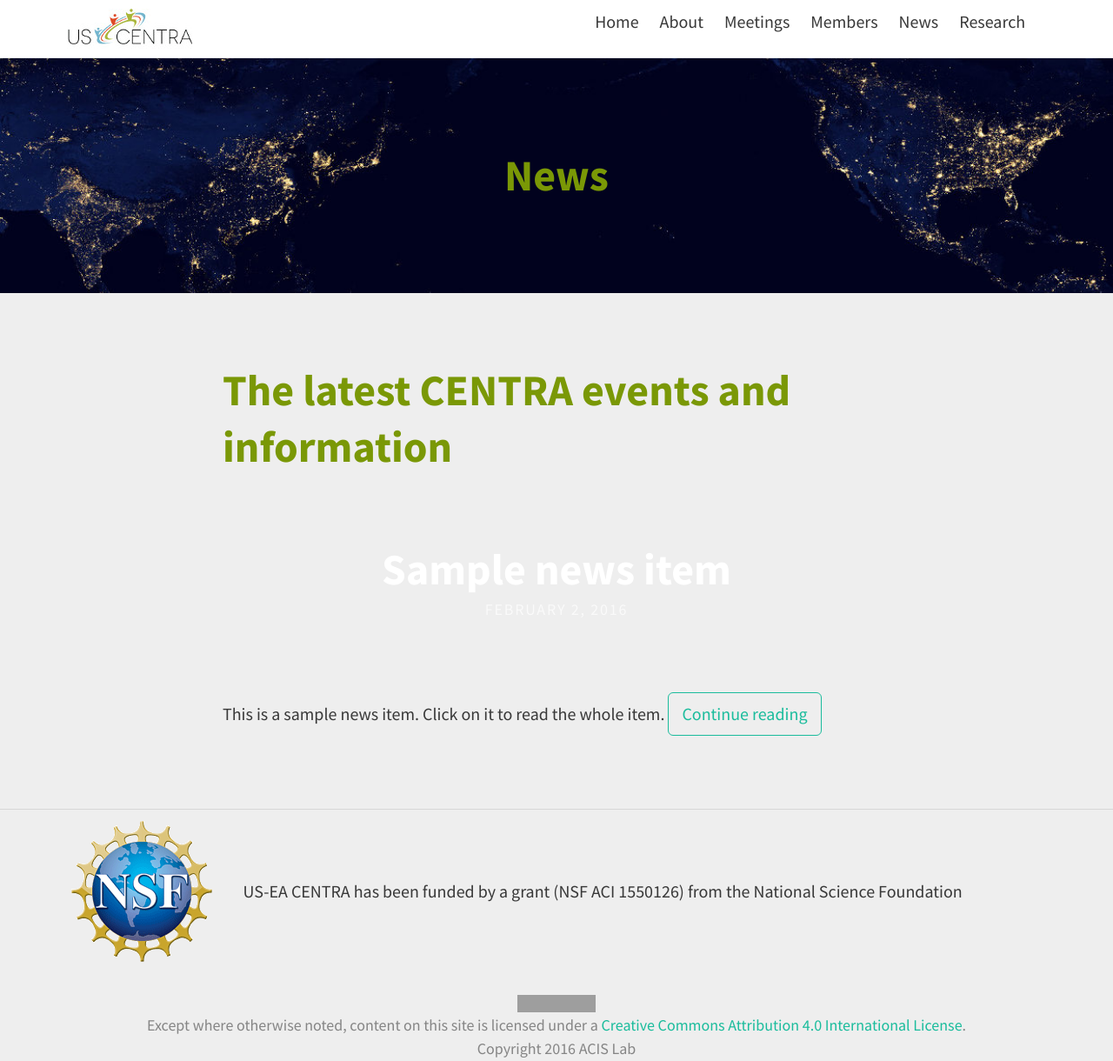
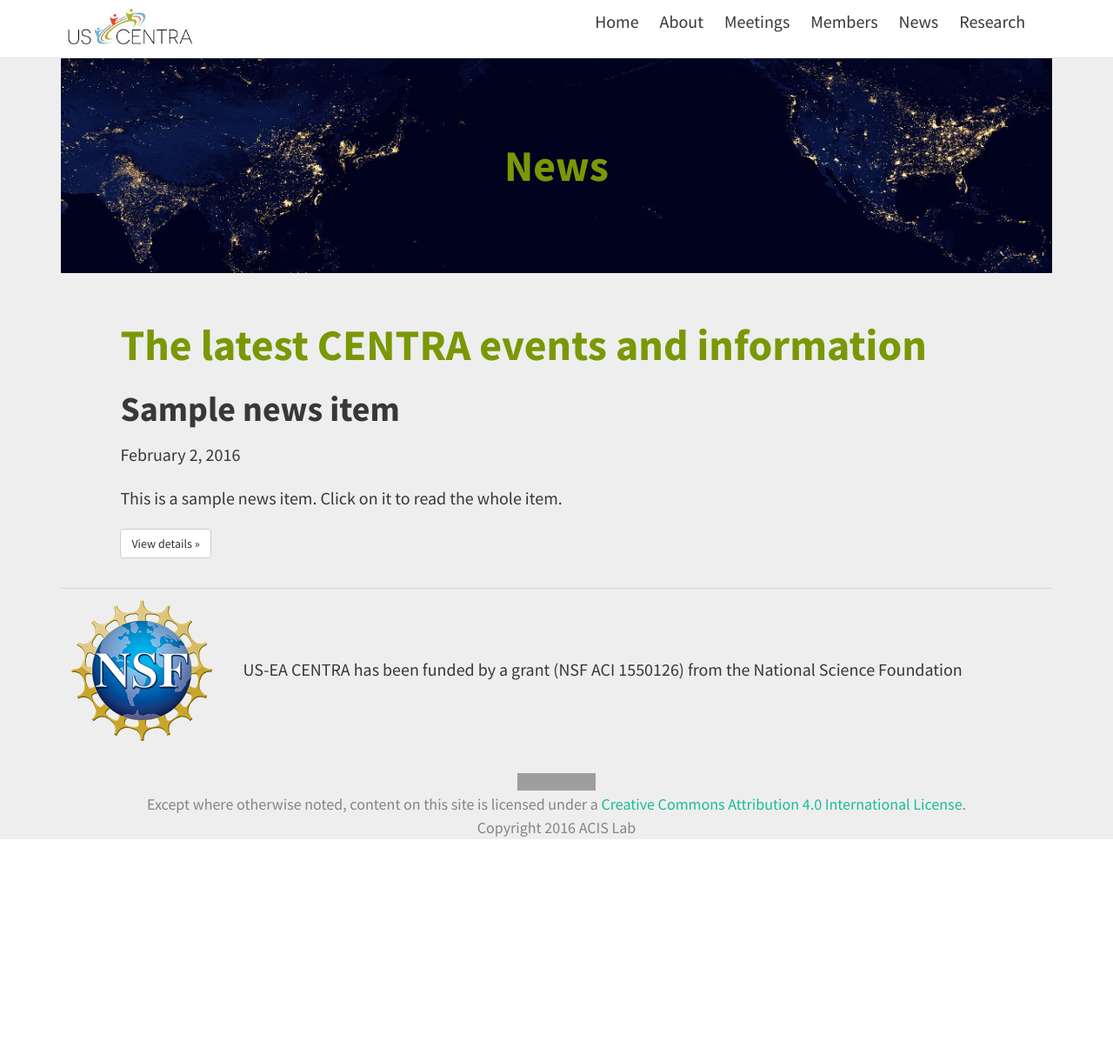
Before and after one commit to hmchou56/centra8, a Jekyll site: the page built from news.md, in a window 1280 px wide. Shown: the whole page at 87% size. Built offline with Jekyll 4.4.1, drawn with Linux system fonts in a browser that asks for light colours; nearby versions of some CDN libraries; after the commit the page ends 965 px from its top, so only the background shows below that; grey boxes are pictures that could not be loaded.

Commit message:
modified news.css and html

```diff
--- a/_config.yml
+++ b/_config.yml
@@ -56,7 +56,7 @@ theme:
   str_email: "Email"
   str_next: "Next"
   str_prev: "Prev"
-  str_continue_reading: "Continue reading"
+  str_continue_reading: "View details »"
 
   # Colours, typography and padding
   # Open the "_sass > base" folder, and open "_variables.scss"
--- a/_layouts/page.html
+++ b/_layouts/page.html
@@ -1,9 +1,11 @@
 ---
 layout: default
 ---
+<div class="container">
 <article {% if page.feature-img %}class="feature-image"{% endif %}>
   <header style="background-image: url('{{ site.baseurl }}/{{ page.feature-img }}')">
     <h1 class="title">{{ page.title }}</h1>
   </header>
   <section class="post-content">{{ content }}</section>
 </article>
+</div>
--- a/_sass/layouts/_posts.scss
+++ b/_sass/layouts/_posts.scss
@@ -44,7 +44,7 @@ header {
     }
   }
   .post-content {
-    @extend %padding-regular;
+    @extend %padding-small;
   }
 }
 // Post navigation
--- a/news.md
+++ b/news.md
@@ -11,19 +11,17 @@ published: true
 <div>
 {% for news in site.news %}
 <div class="post-teaser">
-  <header>
-	<h1>
-	  <a class="post-link" href="{{ news.url | prepend: site.baseurl }}">
+	<h2>
+	  <a href="{{ news.url | prepend: site.baseurl }}">
 		{{ news.title }}
 	  </a>
-	</h1>
+	</h2>
 	<p class="meta">
 	  {{ news.date | date: "%B %-d, %Y" }}
 	</p>
-  </header>
   <div class="excerpt">
-	{{ news.excerpt }}
-	<a class="button" href="{{ post.url | prepend: site.baseurl }}">
+	<p>{{ news.excerpt }}</p>
+	<a class="btn btn-default" href="{{ post.url | prepend: site.baseurl }}">
 	  {{ site.theme.str_continue_reading }}
 	</a>
   </div>
```
Also changed, not shown: index.html (+8 -8 lines).
